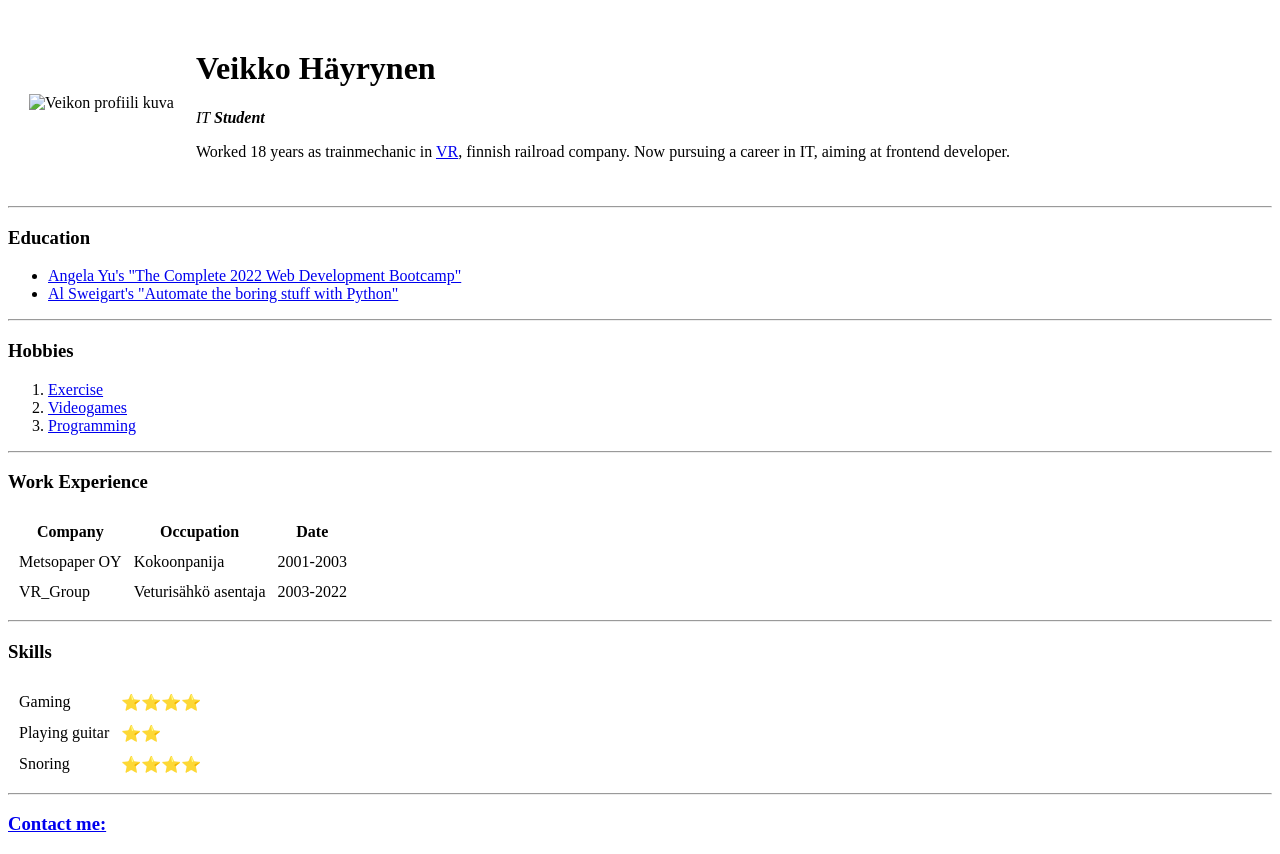
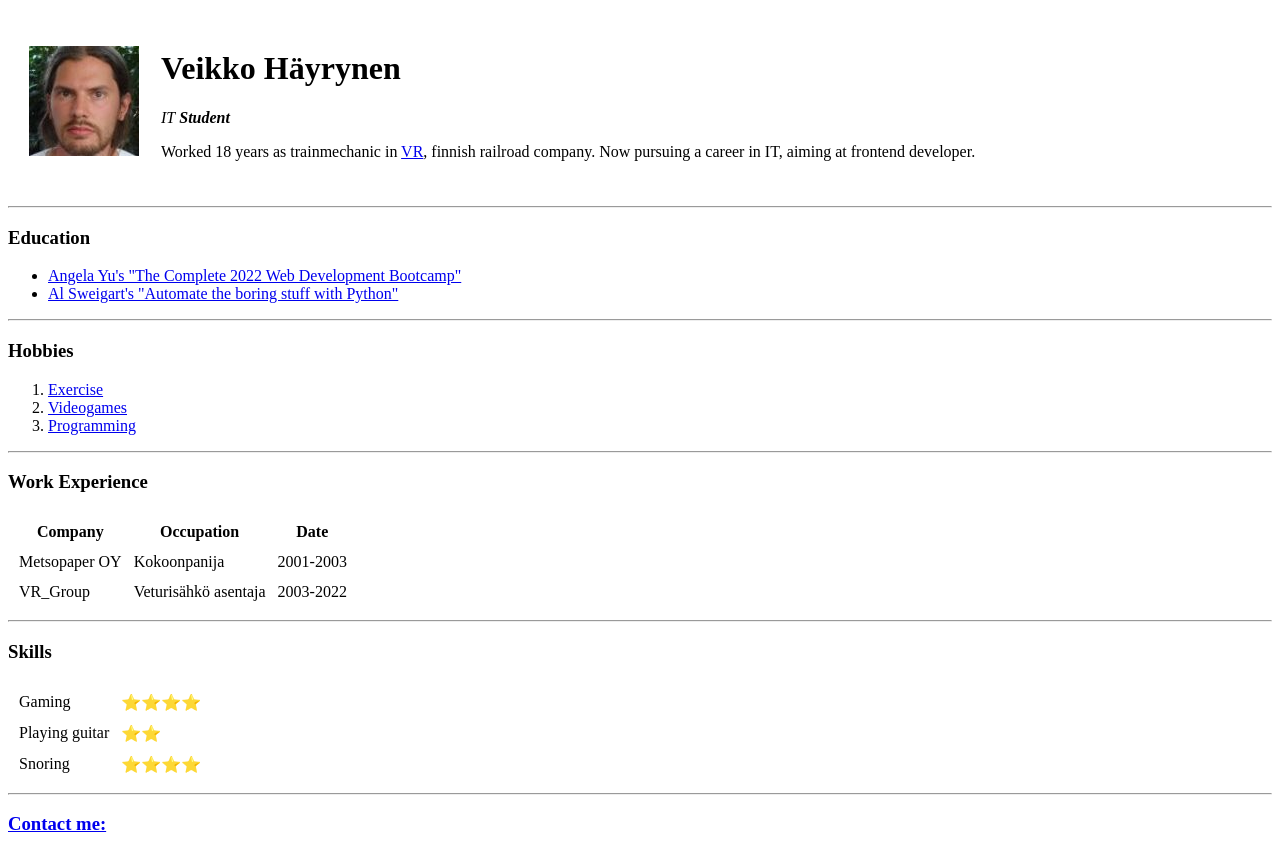
Before and after one commit to Veka119/CV, a plain HTML site: page index.html in a window 1280 px wide. Drawn offline with Linux system fonts and the light colour scheme; the site is published under a folder, as on GitHub Pages, so addresses that start at the root find nothing.

Commit message:
Update index.html

```diff
--- a/index.html
+++ b/index.html
@@ -8,7 +8,7 @@
 
 <table cellspacing="20">
   <tr>
-    <td><img src="/Kuvat/Veikko.jpg" alt="Veikon profiili kuva"></td>
+    <td><img src="Kuvat/Veikko.jpg" alt="Veikon profiili kuva"></td>
     <td>
       <h1>Veikko Häyrynen</h1>
       <p> <em>IT<strong> Student</strong></em></p>
```
